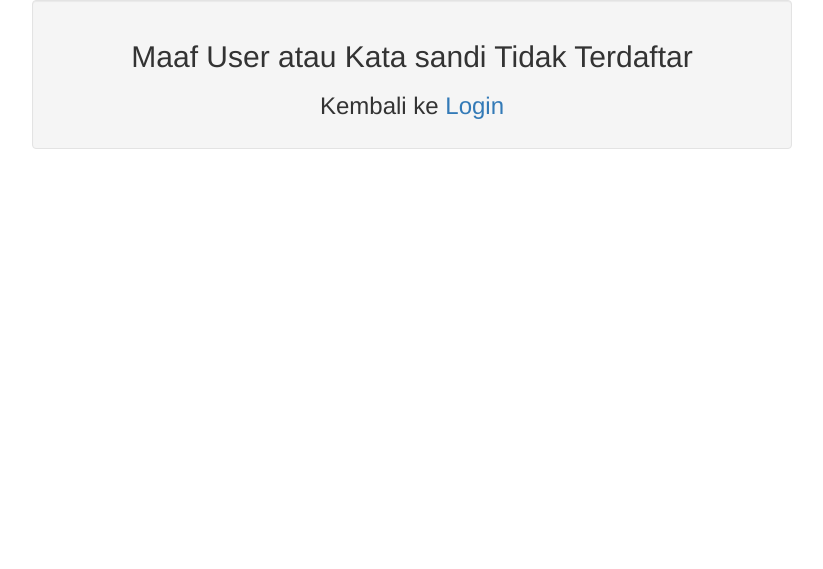
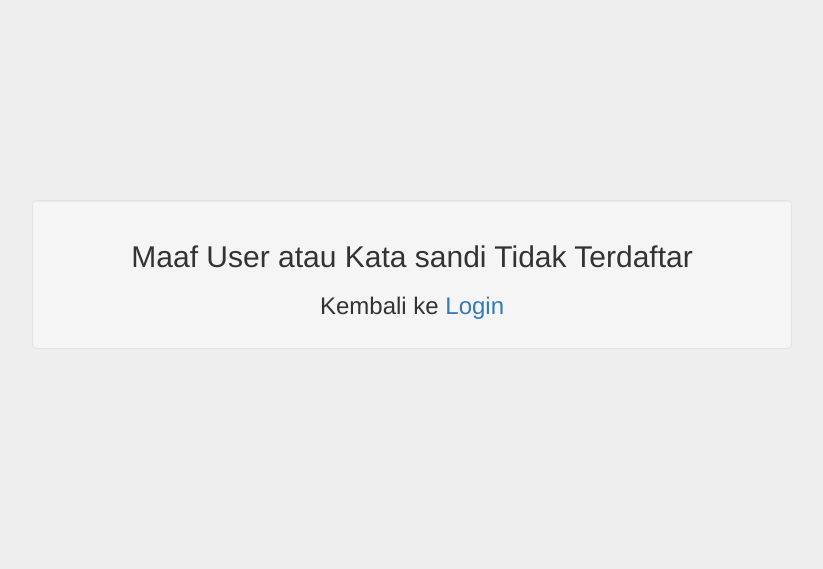
Before and after one commit to fahruddin14431/CMS, a PHP site: page /gagal_login.php in a window 1280 px wide. Shown: the top 569 px of the page, without its empty margins (228-1051 px from the left). Run offline with PHP 8.4, Linux system fonts and the light colour scheme.

Commit message:
revisi tampilan gagal login

```diff
--- a/Assets/bootstrap/css/style.css
+++ b/Assets/bootstrap/css/style.css
@@ -43,3 +43,7 @@ body {
   border-top-left-radius: 0;
   border-top-right-radius: 0;
 }
+
+.mar-top{
+  margin-top: 200px;
+}
--- a/Login/gagal_login.php
+++ b/Login/gagal_login.php
@@ -3,10 +3,11 @@
   <meta charset="UTF-8">
   <title>Login CMS</title>
   <link rel="stylesheet" href='../assets/bootstrap/css/bootstrap.css'>
+  <link rel="stylesheet" href='../assets/bootstrap/css/style.css'>
 </head>
 <body>
 
-<div class="container">
+<div class="container wrapper mar-top">
 	<div class="col-md-8 col-md-offset-2 text-center well">
 		<h2>Maaf User atau Kata sandi Tidak Terdaftar</h2>
 		<h3>Kembali ke <a href="login.php">Login</a></h3>
```
